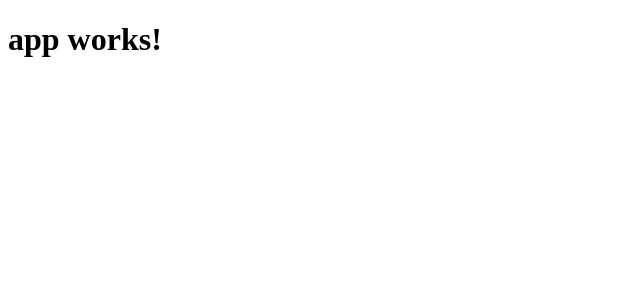
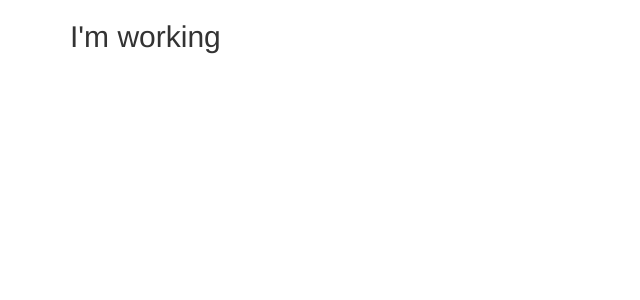
Before and after one commit to koglesby/reciperoost, an Angular app: page / in a window 1280 px wide. Shown: the top 300 px of the page, without its empty margins (0-640 px from the left). Built offline with nearby package versions, Linux system fonts and the light colour scheme.

Commit message:
added bootstrap

```diff
--- a/package.json
+++ b/package.json
@@ -20,6 +20,7 @@
     "@angular/platform-browser": "^4.0.0",
     "@angular/platform-browser-dynamic": "^4.0.0",
     "@angular/router": "^4.0.0",
+    "bootstrap": "^3.3.7",
     "core-js": "^2.4.1",
     "rxjs": "^5.1.0",
     "zone.js": "^0.8.4"
--- a/src/app/app.component.html
+++ b/src/app/app.component.html
@@ -1,3 +1,7 @@
-<h1>
-  {{title}}
-</h1>
+<div class="container">
+  <div class="row">
+		<div class="col-md-12">
+		  <h2>I'm working</h2>
+		</div>
+	</div>
+</div>
--- a/src/app/app.component.ts
+++ b/src/app/app.component.ts
@@ -6,5 +6,5 @@
   styleUrls: ['./app.component.css']
 })
 export class AppComponent {
-  title = 'app works!';
+
 }
```
Also changed, not shown: .angular-cli.json.
